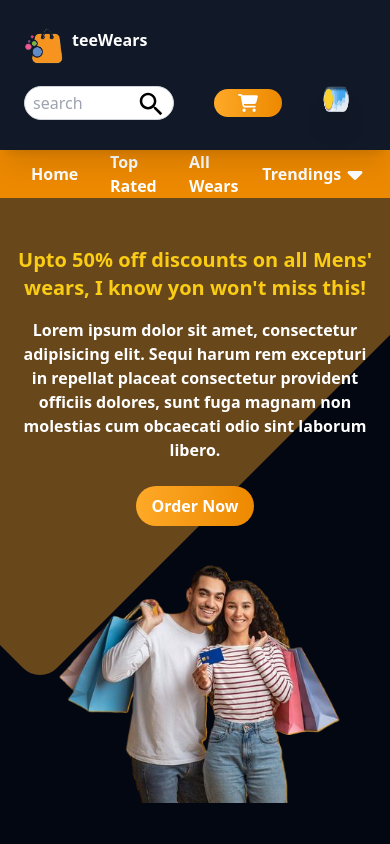
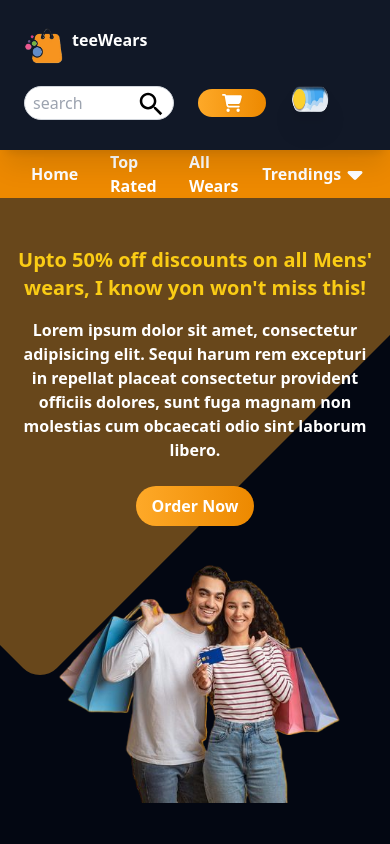
Before and after one commit to teeTech32/Ecommerce1, a React (Vite) app: page / in a window 390 px wide. Shown: the top 844 px of the page. Built offline with nearby package versions, Linux system fonts and the light colour scheme.

Commit message:
Navbar.jsx
a

```diff
--- a/src/components/Navbar/Navbar.jsx
+++ b/src/components/Navbar/Navbar.jsx
@@ -22,7 +22,7 @@
             </a>
           </div>
           {/*search bar and other buttons */}
-          <div className='flex gap-10 md:gap-4 lg:gap-6 items-center'>
+          <div className='flex gap-6 md:gap-4 lg:gap-6 items-center'>
             <div className='group relative '>
               <input type="text" placeholder='search' className='w-[150px] md:w-[200px] lg:w-[300px] group-hover:w-[250px] lg:group-hover:w-[400px] transition-all duration-300 rounded-full border border-gray-300 px-2 py-1 lg:px-4 lg:py-2 focus:outline-none focus:border-1 focus:border-primary dark:text-black' />
                <IoMdSearch  className='text-3xl lg:text-4xl absolute text-black bottom-4 right-2 translate-y-1/2'/>
```
